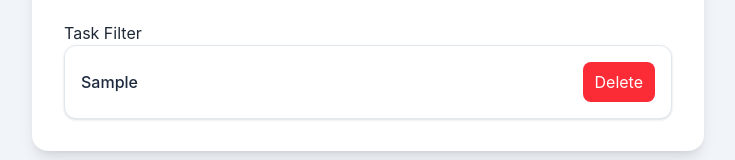
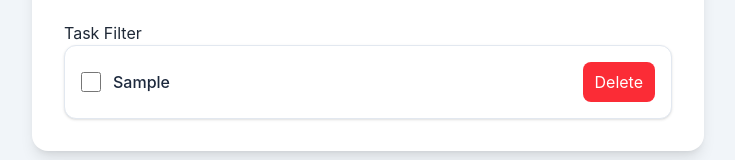
Before and after one commit to saikiran-ravuri/todo-list, a React (Vite) app: page / in a window 1280 px wide. Both pictures are taken after typing "Sample" into the empty fields and a click on the button "Add Task". Shown: the part 237-397 px from the top of the page, without its empty margins (272-1007 px from the left). Built offline with nearby package versions, Linux system fonts and the light colour scheme.

Commit message:
Add task completion

```diff
--- a/src/components/tasks/TaskItem.jsx
+++ b/src/components/tasks/TaskItem.jsx
@@ -1,15 +1,28 @@
 import { useDispatch } from "react-redux";
 
-import { deleteTask } from "../../features/tasks/taskSlice";
+import { deleteTask, toggleTask } from "../../features/tasks/taskSlice";
 
 function TaskItem({ task }) {
   const dispatch = useDispatch();
 
   return (
     <li className="flex items-center justify-between gap-4 rounded-xl border border-slate-200 bg-white p-4 shadow-sm transition hover:shadow-md">
-      <span className="flex-1 break-words text-base font-medium text-slate-800">
-        {task.title}
-      </span>
+      <div className="flex flex-1 items-center gap-3">
+        <input
+          type="checkbox"
+          checked={task.completed}
+          onChange={() => dispatch(toggleTask(task.id))}
+          className="h-5 w-5 cursor-pointer accent-slate-900"
+        />
+
+        <span
+          className={`flex-1 break-words text-base font-medium ${
+            task.completed ? "text-slate-400 line-through" : "text-slate-800"
+          }`}
+        >
+          {task.title}
+        </span>
+      </div>
 
       <button
         type="button"
--- a/src/features/tasks/taskSlice.js
+++ b/src/features/tasks/taskSlice.js
@@ -18,13 +18,19 @@ const taskSlice = createSlice({
     },
 
     deleteTask: (state, action) => {
-      state.items = state.items.filter(
-        (task) => task.id !== action.payload
-      );
+      state.items = state.items.filter((task) => task.id !== action.payload);
+    },
+
+    toggleTask: (state, action) => {
+      const task = state.items.find((task) => task.id === action.payload);
+
+      if (task) {
+        task.completed = !task.completed;
+      }
     },
   },
 });
 
-export const { addTask, deleteTask } = taskSlice.actions;
+export const { addTask, deleteTask, toggleTask } = taskSlice.actions;
 
 export default taskSlice.reducer;
```
